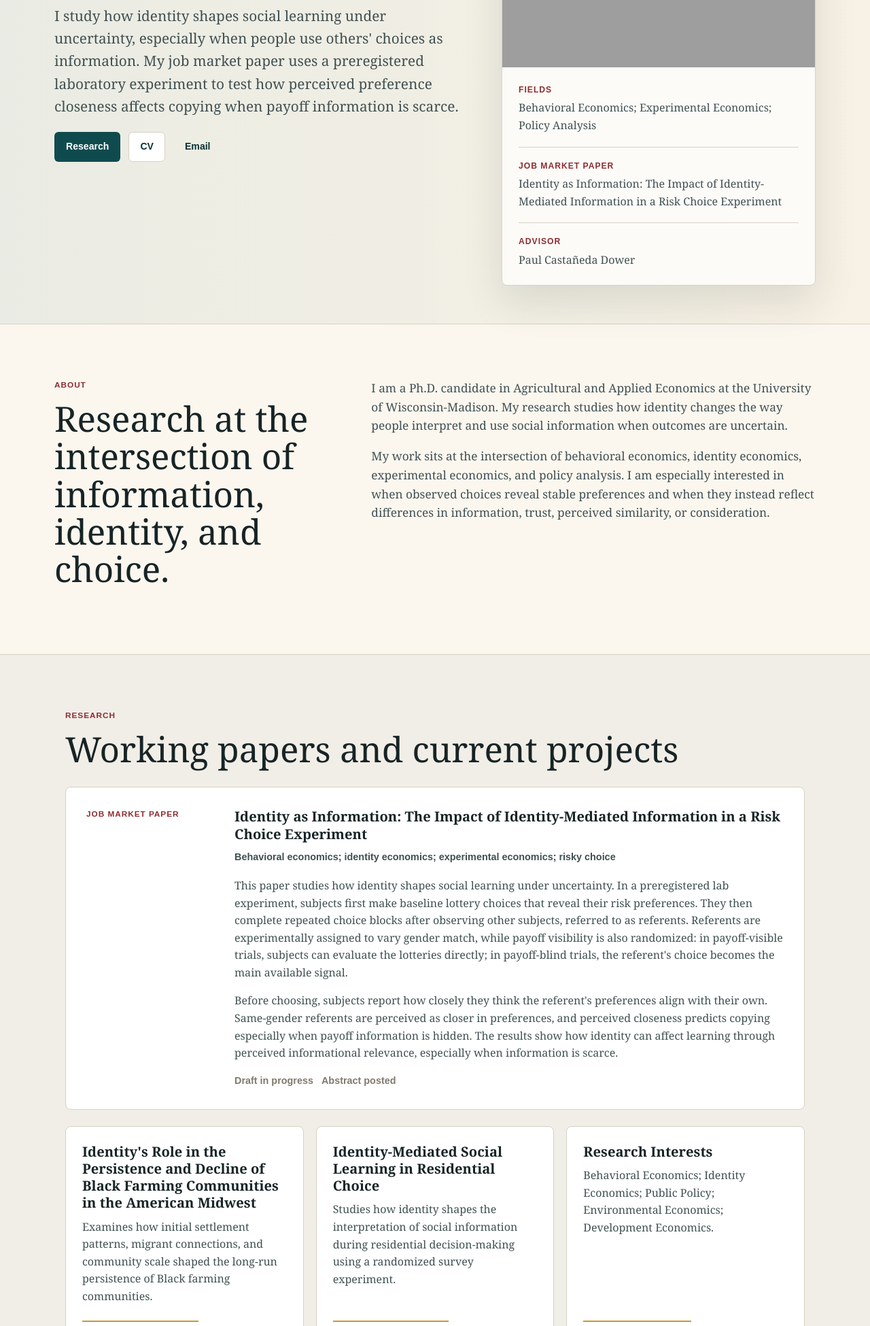
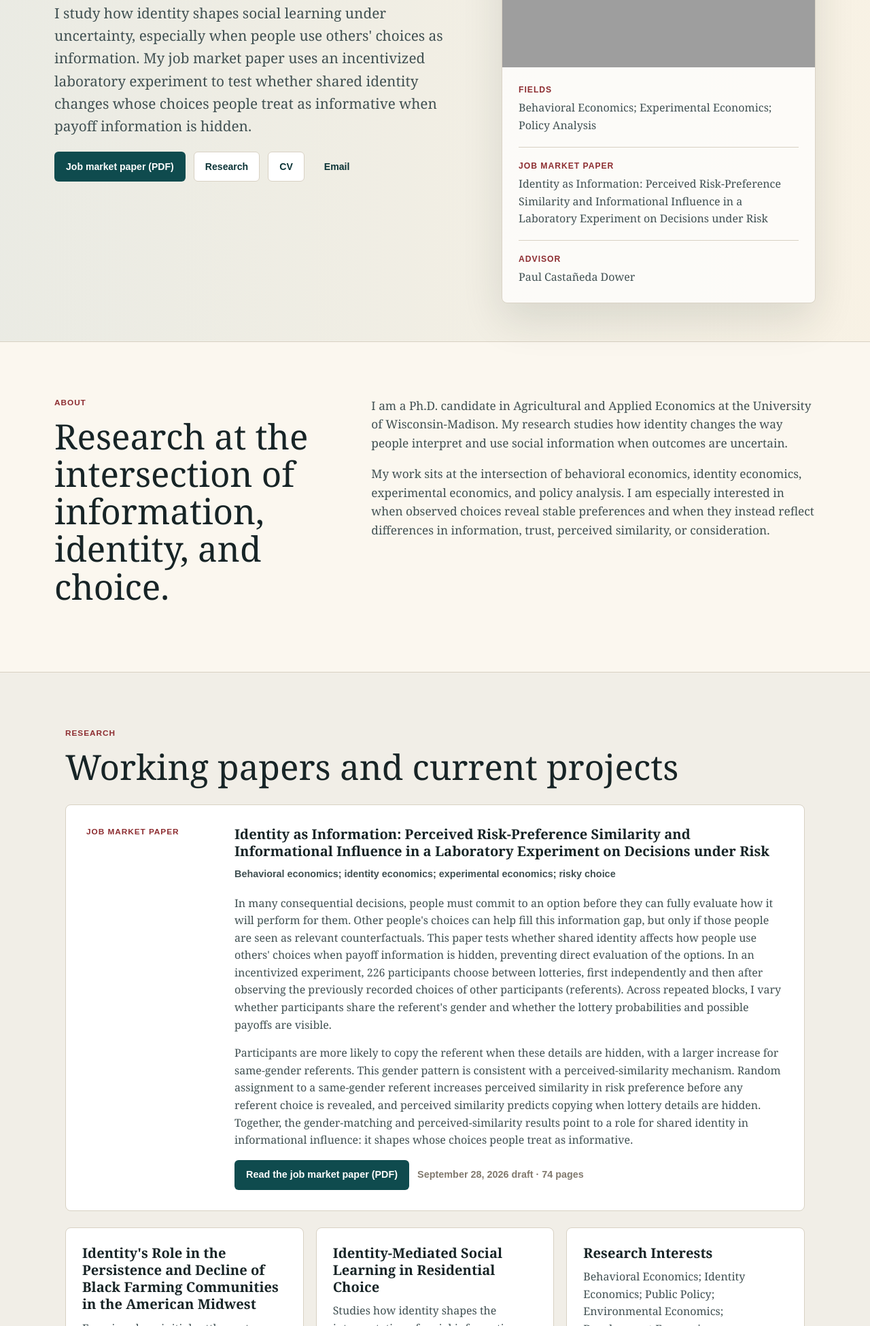
Before and after one commit to soongkitwong/soongkitwong.github.io, a plain HTML site: page index.html in a window 1280 px wide. Shown: the part 622-2572 px from the top of the page at 68% size. Drawn offline with Linux system fonts and the light colour scheme; grey boxes are pictures that could not be loaded.

Commit message:
Publish job market paper and improve search discovery

```diff
--- a/index.html
+++ b/index.html
@@ -9,6 +9,7 @@
       content="Economics job market website for Soong Kit Wong, a Ph.D. candidate at the University of Wisconsin-Madison studying identity, social learning, and risky choice."
     />
     <meta name="theme-color" content="#0f2f32" />
+    <link rel="canonical" href="https://soongkitwong.github.io/" />
     <link rel='icon' type='image/png' sizes='32x32' href='assets/favicon-32.png?v=c8' />
     <link rel='icon' type='image/png' sizes='64x64' href='assets/favicon-64.png?v=c8' />
     <link rel='shortcut icon' href='assets/favicon.ico?v=c8' />
@@ -19,7 +20,8 @@
       content="Research on identity, social learning, risky choice, public policy, and behavioral economics."
     />
     <meta property="og:type" content="website" />
-    <meta property="og:image" content="assets/headshot.jpg" />
+    <meta property="og:url" content="https://soongkitwong.github.io/" />
+    <meta property="og:image" content="https://soongkitwong.github.io/assets/headshot.jpg" />
     <link rel="stylesheet" href="styles.css" />
   </head>
   <body>
@@ -58,10 +60,11 @@
             <h1 id="hero-title">Soong Kit Wong</h1>
             <p class="hero-role">Ph.D. Candidate in Agricultural and Applied Economics, University of Wisconsin-Madison</p>
             <p class="hero-summary">
-              I study how identity shapes social learning under uncertainty, especially when people use others' choices as information. My job market paper uses a preregistered laboratory experiment to test how perceived preference closeness affects copying when payoff information is scarce.
+              I study how identity shapes social learning under uncertainty, especially when people use others' choices as information. My job market paper uses an incentivized laboratory experiment to test whether shared identity changes whose choices people treat as informative when payoff information is hidden.
             </p>
             <div class="hero-actions" aria-label="Primary links">
-              <a class="button button-primary" href="#research">Research</a>
+              <a class="button button-primary" href="assets/Soong_Kit_Wong_JMP.pdf">Job market paper (PDF)</a>
+              <a class="button button-secondary" href="#research">Research</a>
               <a class="button button-secondary" href="#cv">CV</a>
               <a class="button button-ghost" href="mailto:swong26@wisc.edu">Email</a>
             </div>
@@ -80,7 +83,7 @@
               </div>
               <div>
                 <dt>Job Market Paper</dt>
-                <dd>Identity as Information: The Impact of Identity-Mediated Information in a Risk Choice Experiment</dd>
+                <dd>Identity as Information: Perceived Risk-Preference Similarity and Informational Influence in a Laboratory Experiment on Decisions under Risk</dd>
               </div>
               <div>
                 <dt>Advisor</dt>
@@ -117,17 +120,17 @@
         <article class="job-market-paper">
           <div class="paper-label">Job Market Paper</div>
           <div class="paper-content">
-            <h3>Identity as Information: The Impact of Identity-Mediated Information in a Risk Choice Experiment</h3>
+            <h3>Identity as Information: Perceived Risk-Preference Similarity and Informational Influence in a Laboratory Experiment on Decisions under Risk</h3>
             <p class="paper-meta">Behavioral economics; identity economics; experimental economics; risky choice</p>
             <p>
-              This paper studies how identity shapes social learning under uncertainty. In a preregistered lab experiment, subjects first make baseline lottery choices that reveal their risk preferences. They then complete repeated choice blocks after observing other subjects, referred to as referents. Referents are experimentally assigned to vary gender match, while payoff visibility is also randomized: in payoff-visible trials, subjects can evaluate the lotteries directly; in payoff-blind trials, the referent's choice becomes the main available signal.
+              In many consequential decisions, people must commit to an option before they can fully evaluate how it will perform for them. Other people's choices can help fill this information gap, but only if those people are seen as relevant counterfactuals. This paper tests whether shared identity affects how people use others' choices when payoff information is hidden, preventing direct evaluation of the options. In an incentivized experiment, 226 participants choose between lotteries, first independently and then after observing the previously recorded choices of other participants (referents). Across repeated blocks, I vary whether participants share the referent's gender and whether the lottery probabilities and possible payoffs are visible.
             </p>
             <p>
-              Before choosing, subjects report how closely they think the referent's preferences align with their own. Same-gender referents are perceived as closer in preferences, and perceived closeness predicts copying especially when payoff information is hidden. The results show how identity can affect learning through perceived informational relevance, especially when information is scarce.
+              Participants are more likely to copy the referent when these details are hidden, with a larger increase for same-gender referents. This gender pattern is consistent with a perceived-similarity mechanism. Random assignment to a same-gender referent increases perceived similarity in risk preference before any referent choice is revealed, and perceived similarity predicts copying when lottery details are hidden. Together, the gender-matching and perceived-similarity results point to a role for shared identity in informational influence: it shapes whose choices people treat as informative.
             </p>
             <div class="paper-links" aria-label="Job market paper links">
-              <span>Draft in progress</span>
-              <span>Abstract posted</span>
+              <a class="button button-primary" href="assets/Soong_Kit_Wong_JMP.pdf">Read the job market paper (PDF)</a>
+              <span>September 28, 2026 draft &middot; 74 pages</span>
             </div>
           </div>
         </article>
```
Also changed, not shown: sitemap.xml (added, +14 -0 lines), robots.txt (added), 2 other files.
